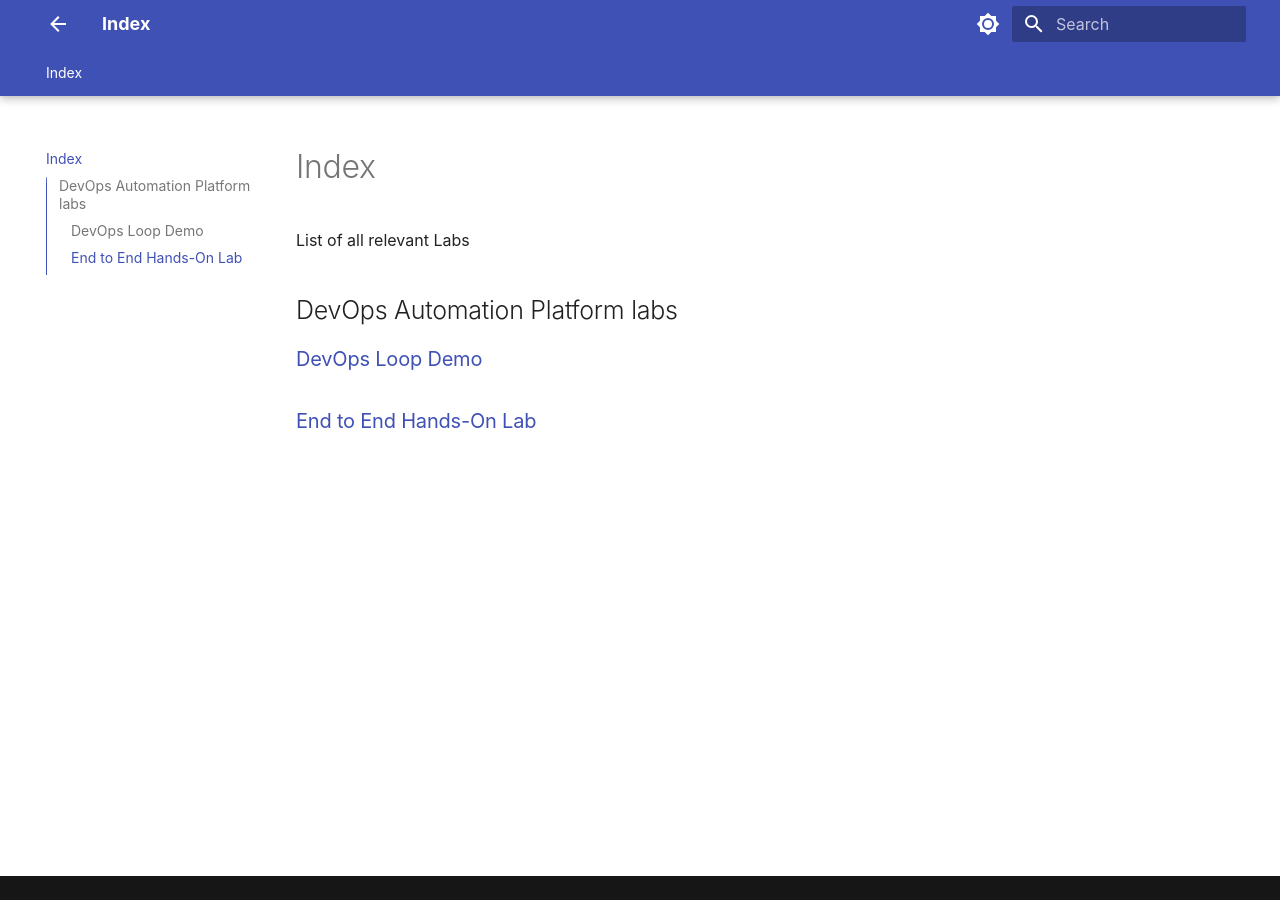
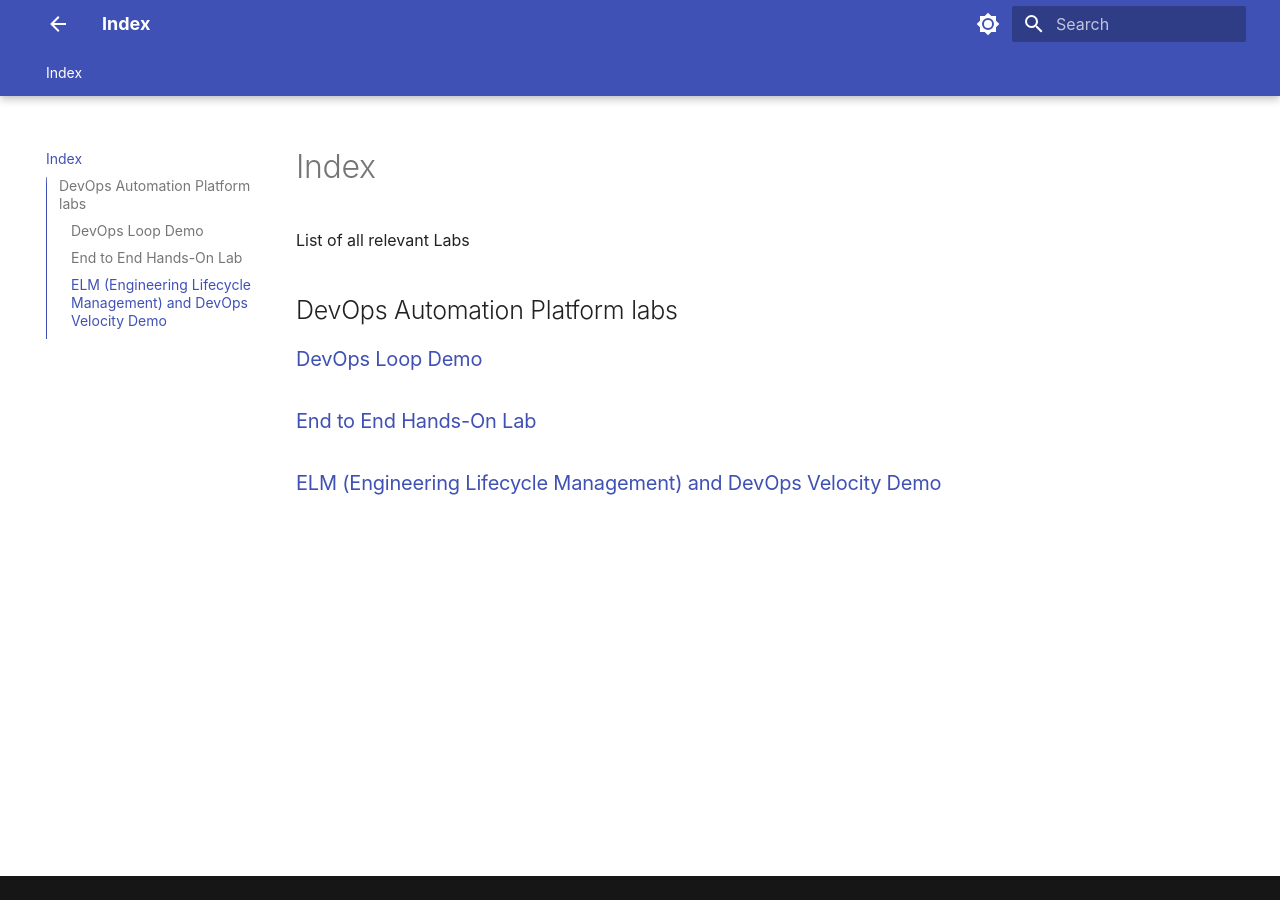
Before and after one commit to DevOpsAutomationLabs/Index, an MkDocs documentation site: the page built from docs/index.md, in a window 1280 px wide. Built offline with MkDocs 1.6.1 and Material for MkDocs 9.7.7, drawn with Linux system fonts in a browser that asks for light colours.

Commit message:
Update index.md

```diff
--- a/docs/index.md
+++ b/docs/index.md
@@ -7,3 +7,5 @@
 ### [DevOps Loop Demo](https://devopsautomationlabs.github.io/EchoLogic_DemoApp/)
 
 ### [End to End Hands-On Lab](https://devopsautomationlabs.github.io/End2End/)
+
+### [ELM (Engineering Lifecycle Management) and DevOps Velocity Demo](https://devopsautomationlabs.github.io/ELM_Velocity/)
```
